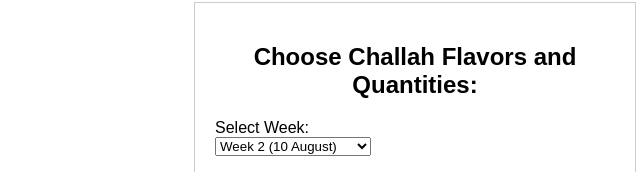
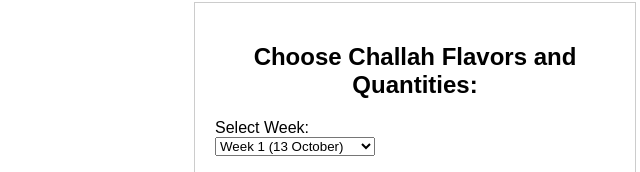
Before and after one commit to BrentLeeD/Mitzva4Jon, a plain HTML site: page index.html in a window 1280 px wide. Shown: the part 78-250 px from the top of the page, 225-865 px from the left. Drawn offline with Linux system fonts and the light colour scheme.

Commit message:
Update index.html

```diff
--- a/index.html
+++ b/index.html
@@ -12,11 +12,14 @@
         <h2>Choose Challah Flavors and Quantities:</h2>
         <label for="weekSelect">Select Week:</label>
         <select id="weekSelect">
-            <option value="week2">Week 2 (10 August)</option>
-            <option value="week3">Week 3 (17 August)</option>
-            <option value="week4">Week 4 (24 August)</option>
-            <option value="week5">Week 5 (31 August)</option>
-            <option value="week6">Week 6 (7 September)</option>
+            <option value="week1">Week 1 (13 October)</option>
+            <option value="week2">Week 2 (20 October)</option>
+            <option value="week3">Week 3 (27 October)</option>
+            <option value="week4">Week 4 (3 November)</option>
+            <option value="week5">Week 5 (10 November)</option>
+            <option value="week6">Week 6 (17 November)</option>
+            <option value="week7">Week 7 (24 November)</option>
+            <option value="week8">Week 8 (1 December)</option>
         </select>
 
         <div id="flavors">
```
